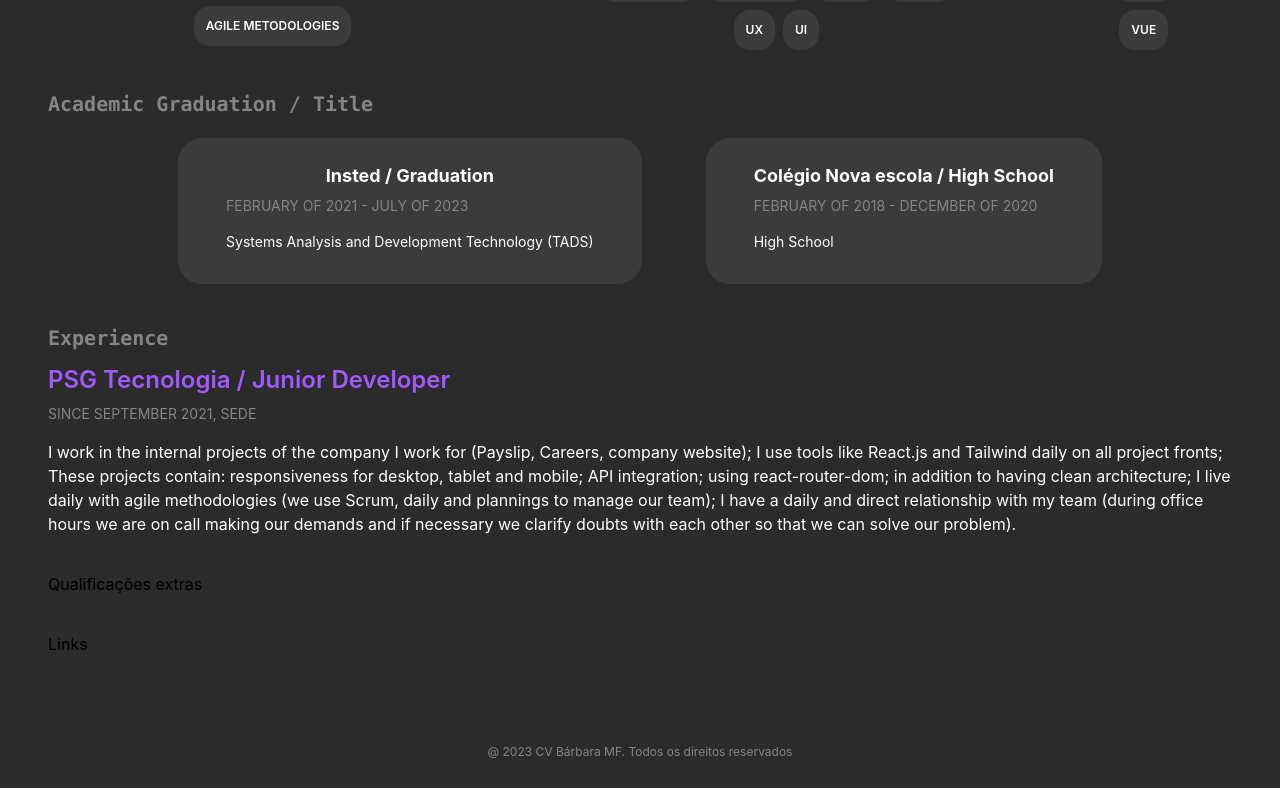
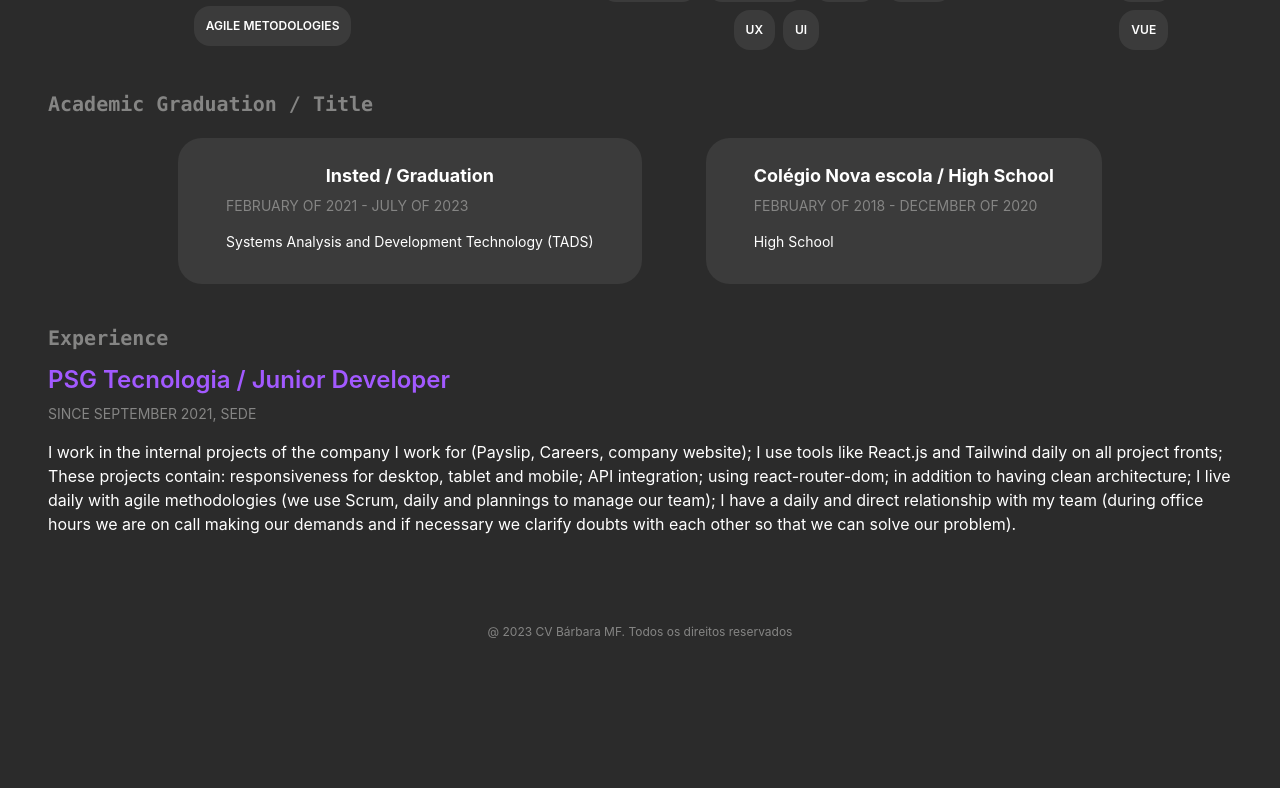
Before and after one commit to bamarcheti/my-resume, a React (Create React App) app: page / in a window 1280 px wide. Shown: the part 634-1422 px from the top of the page. After the commit the page ends 1302 px from the top, so only its background shows below. Built offline with nearby package versions, Linux system fonts and the light colour scheme.

Commit message:
comentando categorias não finalizadas

```diff
--- a/src/modules/About/index.tsx
+++ b/src/modules/About/index.tsx
@@ -2,8 +2,6 @@ import MainTitle from '../../components/Title/MainTitle';
 import AcademicGraduation from './components/AcademicGraduation';
 import Description from './components/Description';
 import Experience from './components/Experience/index';
-import ExtraQualifications from './components/ExtraQualifications';
-import Links from './components/Links';
 import Skills from './components/Skills/index';
 
 const About = () => {
@@ -33,12 +31,12 @@ const About = () => {
       <div className="sm:mt-9 mt-6">
         <Experience />
       </div>
-      <div className="sm:mt-9 mt-6">
+      {/* <div className="sm:mt-9 mt-6">
         <ExtraQualifications />
       </div>
       <div className="sm:mt-9 mt-6">
         <Links />
-      </div>
+      </div> */}
     </div>
   );
 };
```
